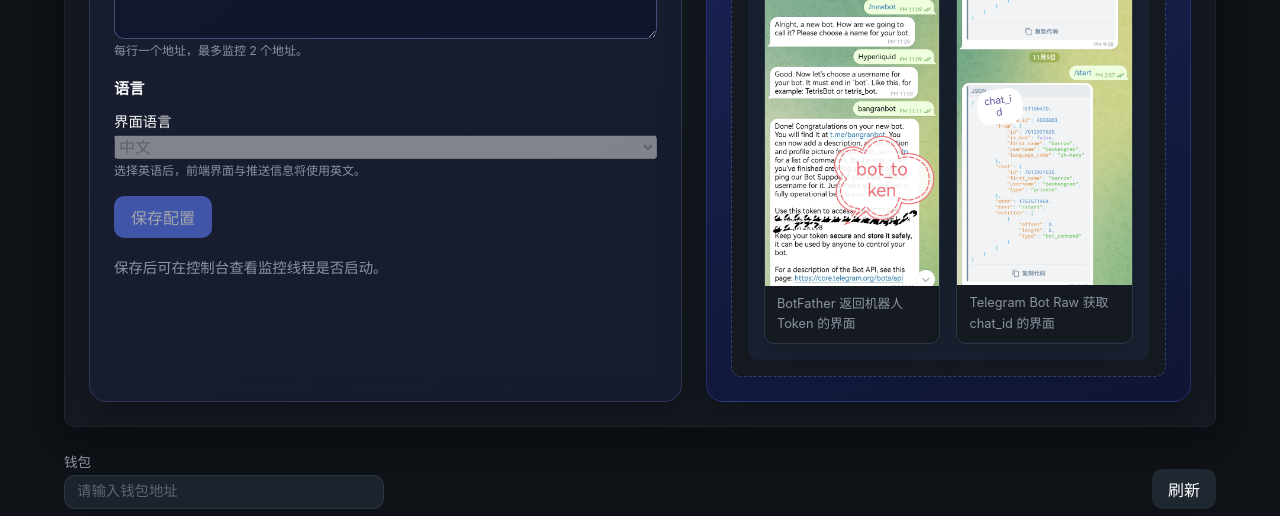
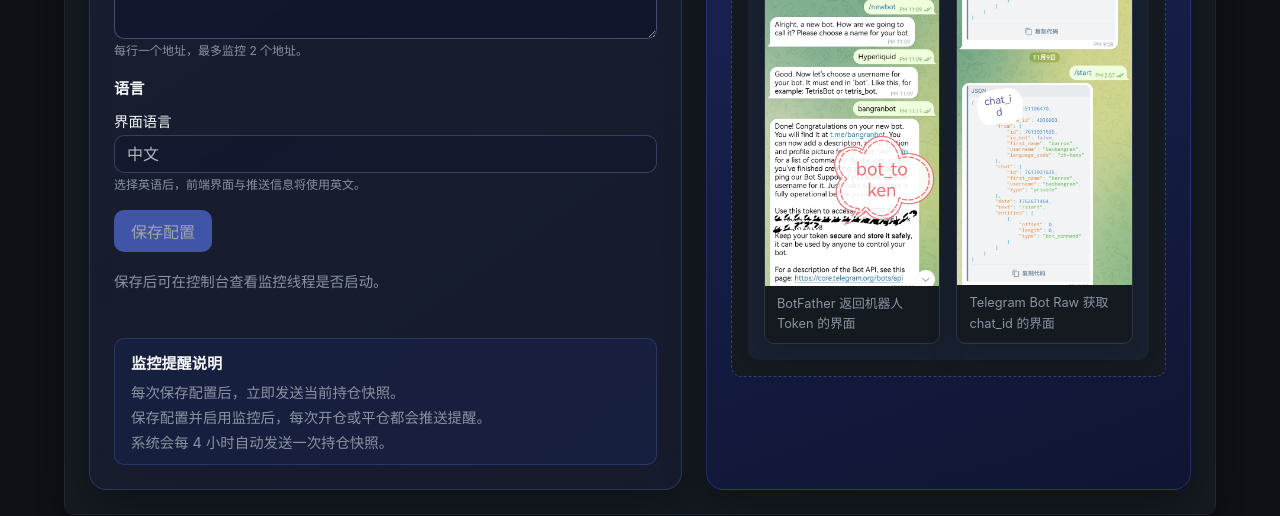
Before and after one commit to barron-paw/new, a React app in the folder hyperliquid-monitor-main/frontend/: page / in a window 1280 px wide. Shown: the part 840-1356 px from the top of the page. Built offline with nearby package versions, Linux system fonts and the light colour scheme; no server answers; the HTML template or start-up script is replaced by a standard one.

Commit message:
Add files via upload

```diff
--- a/hyperliquid-monitor-main/frontend/src/api/auth.js
+++ b/hyperliquid-monitor-main/frontend/src/api/auth.js
@@ -22,7 +22,8 @@
     if (!token) {
       return null;
     }
-    return await apiClient.get('/auth/me');
+    const user = await apiClient.get('/auth/me');
+    return user;
   } catch (error) {
     setAuthToken(null);
     return null;
--- a/hyperliquid-monitor-main/frontend/src/components/AuthDialog.css
+++ b/hyperliquid-monitor-main/frontend/src/components/AuthDialog.css
@@ -45,23 +45,59 @@
   gap: var(--space-md);
 }
 
-.auth-dialog__label {
+.auth-dialog__field {
   display: flex;
   flex-direction: column;
   gap: var(--space-xs);
   font-size: 0.95rem;
 }
 
-.auth-dialog__label input {
+.auth-dialog__field span {
+  color: var(--text-primary);
+  font-weight: 500;
+}
+
+.auth-dialog__field input {
   padding: var(--space-sm) var(--space-md);
   border-radius: var(--radius-md);
   border: 1px solid var(--border-stronger);
   background: var(--surface-control);
   color: var(--text-primary);
+  transition: border-color 0.2s ease, box-shadow 0.2s ease;
 }
 
-.auth-dialog__label input:focus {
+.auth-dialog__field input:focus {
   outline: none;
+  border-color: var(--accent-primary);
+  box-shadow: 0 0 0 1px rgba(91, 124, 250, 0.35);
+}
+
+.auth-dialog__code-row {
+  display: flex;
+  gap: var(--space-sm);
+}
+
+.auth-dialog__code-row input {
+  flex: 1;
+}
+
+.auth-dialog__code-row button {
+  padding: 0 var(--space-md);
+  border-radius: var(--radius-md);
+  border: 1px solid var(--border-stronger);
+  background: rgba(91, 124, 250, 0.12);
+  color: var(--text-primary);
+  cursor: pointer;
+  transition: background 0.2s ease, border-color 0.2s ease;
+}
+
+.auth-dialog__code-row button:disabled {
+  opacity: 0.6;
+  cursor: not-allowed;
+}
+
+.auth-dialog__code-row button:not(:disabled):hover {
+  background: rgba(91, 124, 250, 0.2);
   border-color: var(--accent-primary);
 }
 
--- a/hyperliquid-monitor-main/frontend/src/components/AuthDialog.jsx
+++ b/hyperliquid-monitor-main/frontend/src/components/AuthDialog.jsx
@@ -27,15 +27,15 @@
   const metadata = mode === 'register'
     ? {
         title: isEnglish ? 'Create Account' : '注册账号',
+        submitText: isEnglish ? 'Register & Start 3-Day Trial' : '注册并开始 3 天试用',
         switchText: isEnglish ? 'Already have an account? Sign in' : '已有账号？点此登录',
         target: 'login',
-        submitText: isEnglish ? 'Register & Start 3-Day Trial' : '注册并开始 3 天试用',
       }
     : {
         title: isEnglish ? 'Sign In' : '登录账号',
+        submitText: isEnglish ? 'Sign In' : '登录',
         switchText: isEnglish ? 'No account? Register' : '没有账号？点此注册',
         target: 'register',
-        submitText: isEnglish ? 'Sign In' : '登录',
       };
 
   const handleRequestVerification = async () => {
@@ -94,7 +94,7 @@
           </button>
         </div>
         <form className="auth-dialog__form" onSubmit={handleSubmit}>
-          <label>
+          <label className="auth-dialog__field">
             <span>{isEnglish ? 'Email' : '邮箱'}</span>
             <input
               type="email"
@@ -103,7 +103,7 @@
               required
             />
           </label>
-          <label>
+          <label className="auth-dialog__field">
             <span>{isEnglish ? 'Password' : '密码'}</span>
             <input
               type="password"
@@ -114,7 +114,7 @@
             />
           </label>
           {mode === 'register' ? (
-            <label>
+            <label className="auth-dialog__field">
               <span>{isEnglish ? 'Verification Code' : '验证码'}</span>
               <div className="auth-dialog__code-row">
                 <input
--- a/hyperliquid-monitor-main/frontend/src/components/MonitorConfigPanel.jsx
+++ b/hyperliquid-monitor-main/frontend/src/components/MonitorConfigPanel.jsx
@@ -194,6 +194,15 @@
                   : '保存后可在控制台查看监控线程是否启动。'}
               </p>
             </div>
+
+            <div className="monitor-config__details">
+              <p className="monitor-config__details-title">{isEnglish ? 'Monitoring Behaviour' : '监控提醒说明'}</p>
+              <ul className="monitor-config__details-list">
+                <li>{isEnglish ? 'Every time you save the configuration, a fresh position snapshot is pushed immediately.' : '每次保存配置后，立即发送当前持仓快照。'}</li>
+                <li>{isEnglish ? 'After monitoring is enabled, every open or close event triggers a notification.' : '保存配置并启用监控后，每次开仓或平仓都会推送提醒。'}</li>
+                <li>{isEnglish ? 'A consolidated position snapshot is delivered every 4 hours automatically.' : '系统会每 4 小时自动发送一次持仓快照。'}</li>
+              </ul>
+            </div>
           </form>
         </div>
 
--- a/hyperliquid-monitor-main/frontend/src/pages/Dashboard.css
+++ b/hyperliquid-monitor-main/frontend/src/pages/Dashboard.css
@@ -185,7 +185,8 @@
 }
 
 .monitor-config__form input,
-.monitor-config__form textarea {
+.monitor-config__form textarea,
+.monitor-config__form select {
   padding: var(--space-sm) var(--space-md);
   border: 1px solid rgba(162, 181, 255, 0.35);
   border-radius: var(--radius-md);
@@ -194,13 +195,19 @@
   transition: border-color 0.2s ease, transform 0.2s ease;
 }
 
+.monitor-config__form select {
+  appearance: none;
+  cursor: pointer;
+}
+
 .monitor-config__form textarea {
   min-height: 180px;
   resize: vertical;
 }
 
 .monitor-config__form input:focus,
-.monitor-config__form textarea:focus {
+.monitor-config__form textarea:focus,
+.monitor-config__form select:focus {
   outline: none;
   border-color: var(--accent-primary);
   transform: translateY(-1px);
@@ -251,6 +258,32 @@
   border: 1px solid rgba(90, 110, 255, 0.25);
 }
 
+.monitor-config__details {
+  margin-top: var(--space-lg);
+  padding: var(--space-md) var(--space-lg);
+  border-radius: var(--radius-md);
+  background: rgba(26, 36, 78, 0.55);
+  border: 1px solid rgba(91, 124, 250, 0.25);
+}
+
+.monitor-config__details-title {
+  margin: 0 0 var(--space-sm);
+  font-size: 0.95rem;
+  font-weight: 600;
+  color: var(--text-primary);
+}
+
+.monitor-config__details-list {
+  list-style: none;
+  margin: 0;
+  padding: 0;
+  display: flex;
+  flex-direction: column;
+  gap: var(--space-xs);
+  font-size: 0.9rem;
+  color: var(--text-muted);
+}
+
 .dashboard__footer {
   display: flex;
   flex-direction: column;
```
